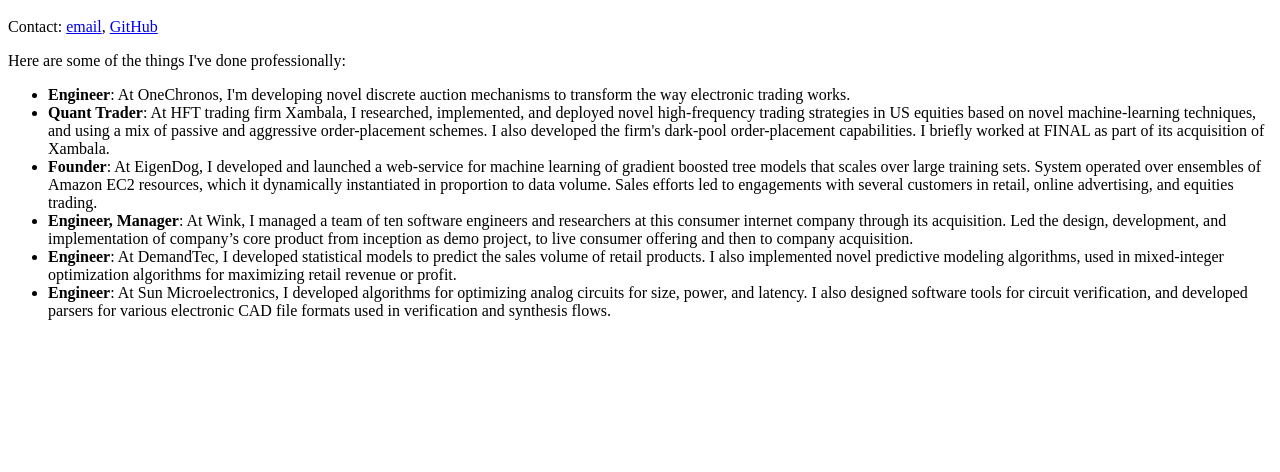
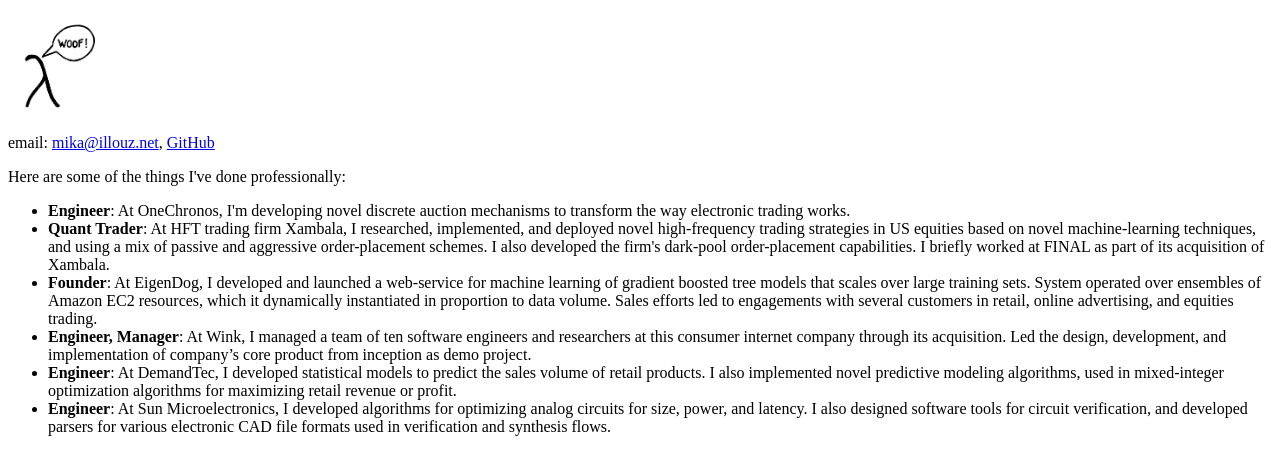
Before and after one commit to barko/barko, a plain HTML site: page index.html in a window 1280 px wide. Shown: the part 48-520 px from the top of the page. Drawn offline with Linux system fonts and the light colour scheme.

Commit message:
added image

```diff
--- a/index.html
+++ b/index.html
@@ -2,7 +2,9 @@
   <body>
     <h1>Mika Illouz</h1>
 
-    <p>Contact: <a href="mailto:mika@illouz.net">email</a>,
+    <p><img src="woof.png" width="100" height="100"></p>
+
+    <p>email: <a href="mailto:mika@illouz.net">mika@illouz.net</a>,
       <a href="https://github.com/barko">GitHub</a></p>
 
     <p>Here are some of the things I've done professionally:</p>
@@ -32,8 +34,7 @@
 	software engineers and researchers at this consumer internet
 	company through its acquisition. Led the design, development,
 	and implementation of company’s core product from inception as
-	demo project, to live consumer offering and then to company
-	acquisition.
+	demo project.
       </li>
 
       <li><b>Engineer</b>: At DemandTec, I developed statistical
```
Also changed, not shown: woof.png (added).
